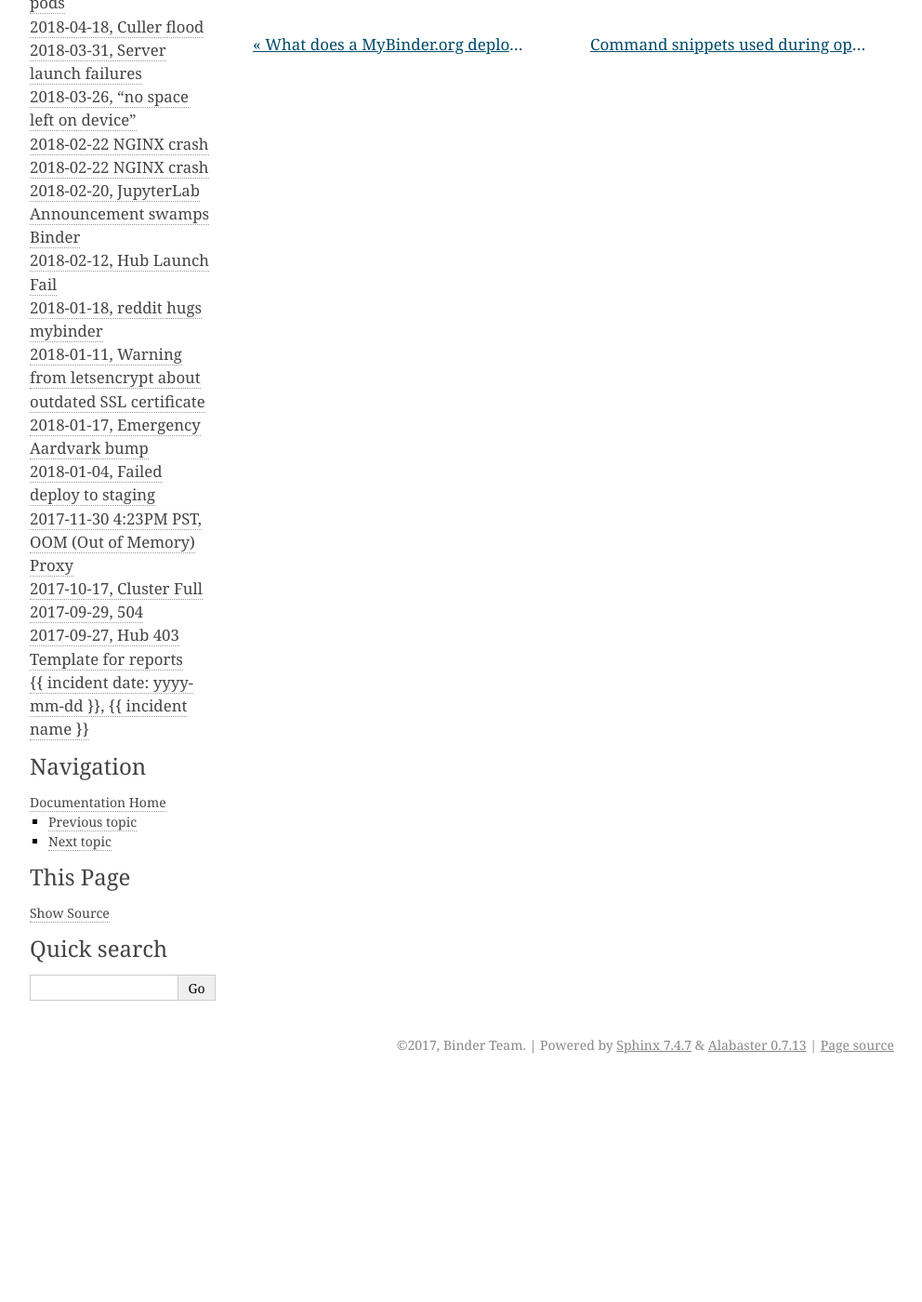
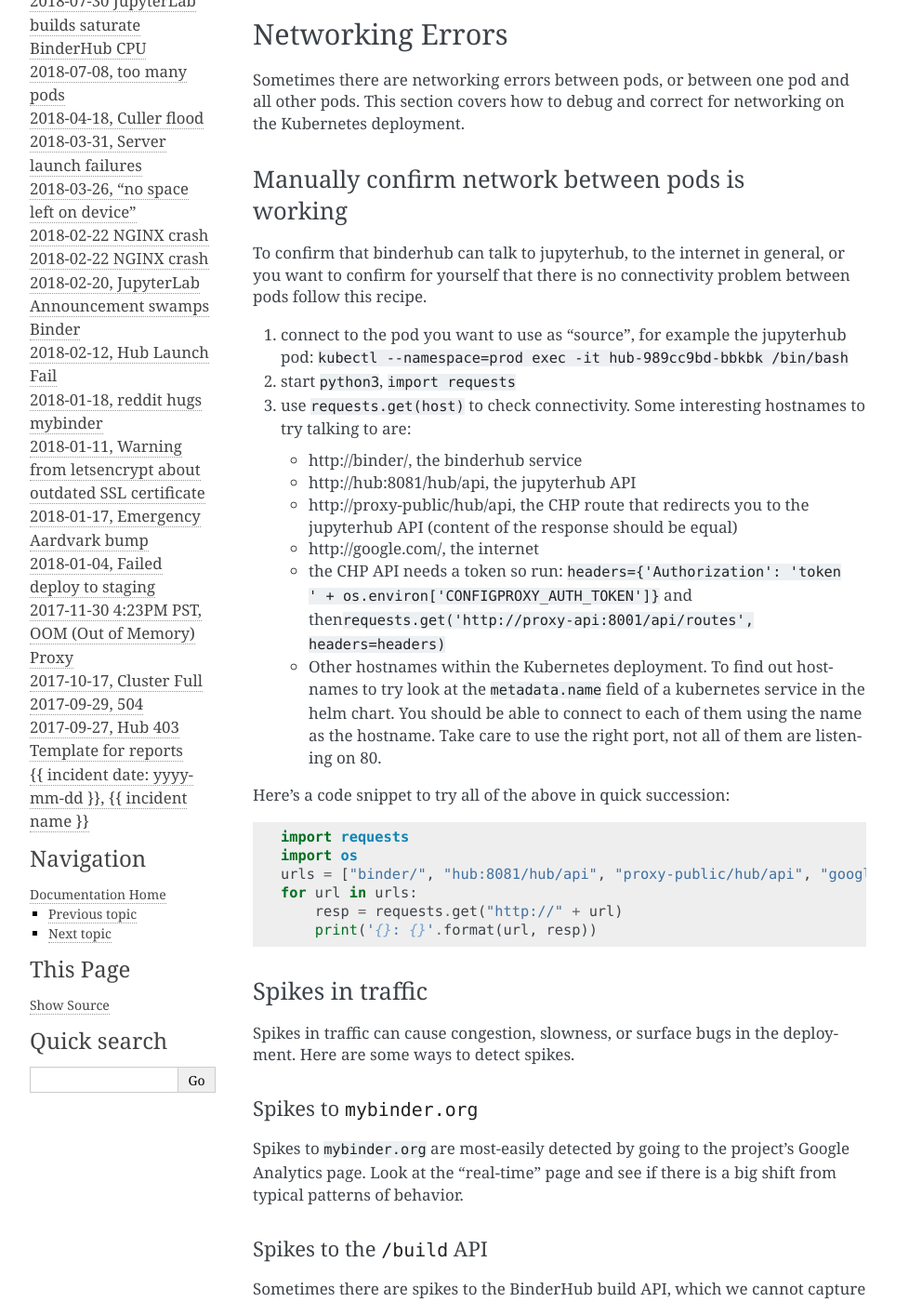
Before and after one commit to jupyterhub/mybinder.org-deploy, a Sphinx documentation site: the page built from docs/source/common_problems.md, in a window 1280 px wide and 1400 px high, scrolled down 1209 px. Shown: the whole window at 93% size, without its empty margins (148-1140 px from the left). Built offline with Sphinx 7.4.7, drawn with Linux system fonts in a browser that asks for light colours; before the commit the page ends 2372 px from its top, so only the background shows below that; some of the changed text lies outside the part shown.

Commit message:
incident and docs update

````diff
--- a/docs/source/common_problems.md
+++ b/docs/source/common_problems.md
@@ -40,3 +40,74 @@ Build pods will not be working, and the `dind` pods are stuck in `CrashLoopBacko
 4. Delete the `dind` pod (k8s will automatically create a new one)
 
        kubectl --namespace=<ns> delete pod <dind-pod-name>
+
+## Networking Errors
+
+Sometimes there are networking errors between pods, or between one pod and
+all other pods. This section covers how to debug and correct for networking
+on the Kubernetes deployment.
+
+### Manually confirm network between pods is working
+
+To confirm that binderhub can talk to jupyterhub, to the internet in general, or
+you want to confirm for yourself that there is no connectivity problem between
+pods follow this recipe.
+
+1. connect to the pod you want to use as "source", for example the jupyterhub
+pod: `kubectl --namespace=prod exec -it hub-989cc9bd-bbkbk /bin/bash`
+1. start `python3`, `import requests`
+1. use `requests.get(host)` to check connectivity. Some interesting hostnames
+   to try talking to are:
+    * http://binder/, the binderhub service
+    * http://hub:8081/hub/api, the jupyterhub API
+    * http://proxy-public/hub/api, the CHP route that redirects you to the
+      jupyterhub API (content of the response should be equal)
+    * http://google.com/, the internet
+    * the CHP API needs a token so run: `headers={'Authorization': 'token ' + os.environ['CONFIGPROXY_AUTH_TOKEN']}`
+      and then`requests.get('http://proxy-api:8001/api/routes', headers=headers)`
+    * Other hostnames within the Kubernetes deployment. To find out hostnames
+      to try look at the `metadata.name` field of a kubernetes
+      service in the helm chart. You should be able to connect to each of them using
+      the name as the hostname. Take care to use the right port, not all of them are
+      listening on 80.
+
+Here's a code snippet to try all of the above in quick succession:
+
+```python
+import requests
+import os
+urls = ["binder/", "hub:8081/hub/api", "proxy-public/hub/api", "google.com/"]
+for url in urls:
+    resp = requests.get("http://" + url)
+    print('{}: {}'.format(url, resp))
+```
+
+### Spikes in traffic
+
+Spikes in traffic can cause congestion, slowness, or surface bugs in the
+deployment. Here are some ways to detect spikes.
+
+#### Spikes to `mybinder.org`
+
+Spikes to `mybinder.org` are most-easily detected by going to the project's
+Google Analytics page. Look at the "real-time" page and see if there is a big
+shift from typical patterns of behavior.
+
+#### Spikes to the `/build` API
+
+Sometimes there are spikes to the BinderHub build API, which we cannot capture
+with Google Analytics. Spikes to the build API usually come from a single
+repository, and can be found with the following command.
+
+To list the API requests to `/build`:
+
+```python
+kubectl --namespace=prod logs -l component=controller | grep '/build'
+```
+
+and to list the number of API requests to `/build` that contain a particular
+word:
+
+```python
+kubectl --namespace=prod logs -l component=controller | grep '/build' | grep <word-name> | wc -l
+```
--- a/docs/source/incident_reporting.rst
+++ b/docs/source/incident_reporting.rst
@@ -26,6 +26,7 @@ Incident history
    :maxdepth: 1
    :caption: Incidents
 
+   incident-reports/2018-07-30-jupyterlab-build-cpu-saturate.md
    incident-reports/2018-07-08-podsnips-aplenty.md
    incident-reports/2018-04-18-cull-flood.md
    incident-reports/2018-03-31-server-start-fail.md
````
Also changed, not shown: docs/source/command_snippets.md (+0 -24 lines), docs/source/incident-reports/2018-07-30-jupyterlab-build-cpu-saturate.md (added, +123 -0 lines).
